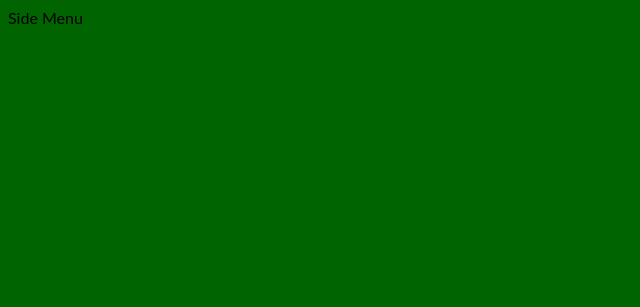
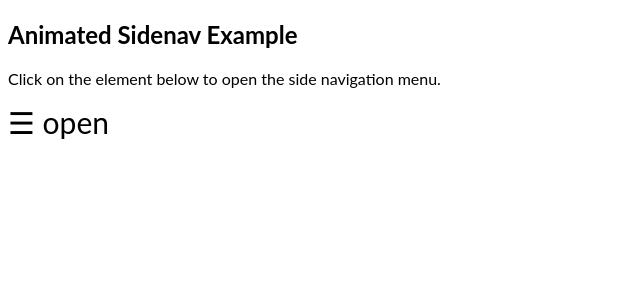
Before and after one commit to Bluecode77732/My-Blog, a plain HTML site: page repo/index.html in a window 1280 px wide. Shown: the whole page, without its empty margins (0-640 px from the left). Drawn offline with Linux system fonts and the light colour scheme.

Commit message:
New commits

```diff
--- a/repo/index.html
+++ b/repo/index.html
@@ -1,20 +1,28 @@
 <!DOCTYPE html>
 <html lang="en">
+
 <head>
     <meta charset="UTF-8">
     <meta name="viewport" content="width=device-width, initial-scale=1.0">
     <link rel="stylesheet" href="style.css">
     <title>My Blogging Webpage</title>
 </head>
+
 <body>
+
     <div id="mySidenav" class="sidenav">
         <a href="javascript:void(0)" class="closebtn" onclick="closeNav()">&times;</a>
-        <a href="#">Who Am I?</a>
-        <a href="#">Why</a>
-        <a href="#">Where</a>
-        <a href="#">How</a>
+        <a href="#">About</a>
+        <a href="#">Services</a>
+        <a href="#">Clients</a>
+        <a href="#">Contact</a>
     </div>
-    <span onclick="openNav()">Side Menu</span>
 
-</body>
+    <h2>Animated Sidenav Example</h2>
+    <p>Click on the element below to open the side navigation menu.</p>
+    <span style="font-size:30px;cursor:pointer" onclick="openNav()">&#9776; open</span>
+
+    <script src="index.js"></script>
+
+
 </html>
--- a/repo/index.js
+++ b/repo/index.js
@@ -1,3 +1,7 @@
 function openNav() {
     document.getElementById("mySidenav").style.width = "250px";
 }
+
+function closeNav() {
+    document.getElementById("mySidenav").style.width = "0";
+}
--- a/repo/style.css
+++ b/repo/style.css
@@ -1,6 +1,5 @@
 body {
     font-family: "Lato", sans-serif;
-    background-color: darkgreen;
 }
 
 .sidenav {
@@ -36,3 +35,13 @@ body {
     font-size: 36px;
     margin-left: 50px;
 }
+
+@media screen and (max-height: 450px) {
+    .sidenav {
+        padding-top: 15px;
+    }
+
+    .sidenav a {
+        font-size: 18px;
+    }
+}
```
